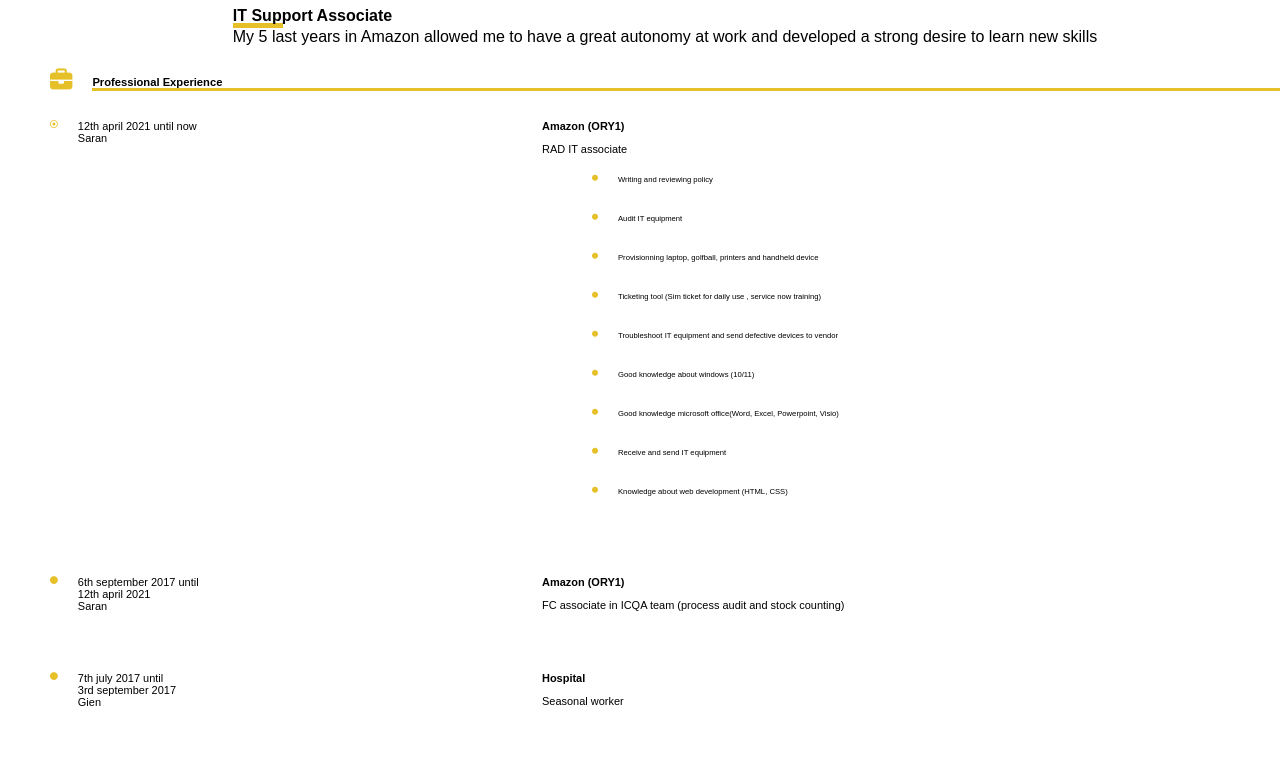
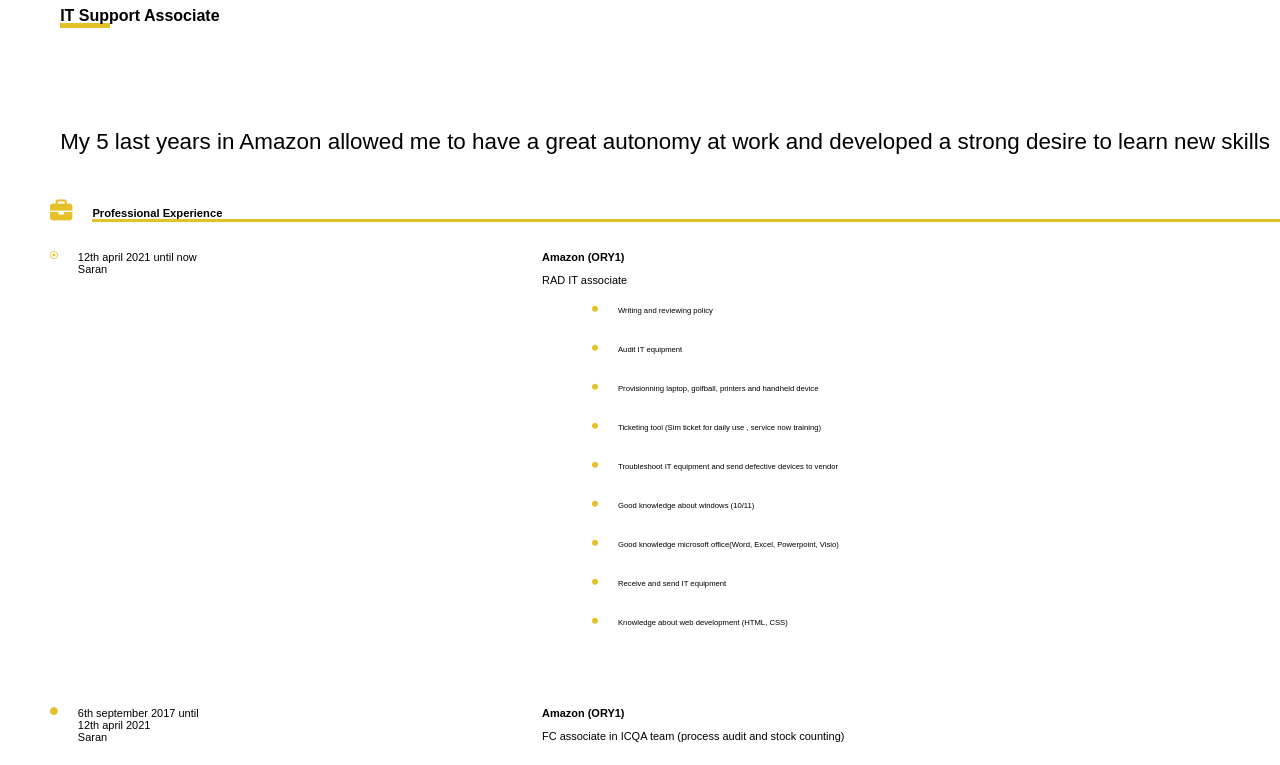
Before and after one commit to Gotane/CV-Secember-Yoann, a plain HTML site: page index.html in a window 1280 px wide. Shown: the part 284-1049 px from the top of the page. Drawn offline with Linux system fonts and the light colour scheme.

Commit message:
Add files via upload
intro

```diff
--- a/index.html
+++ b/index.html
@@ -21,10 +21,13 @@
                         <h1 id="main_title">SECEMBER <span>Yoann</span></h1>
                         <h2>IT Support Associate</h2>
                             <div id="soulignement"></div>
-						<div>
+						<div id="intro">
+						<p>
+						</br> </br> </br>
 						My 5 last years in Amazon allowed me to have a great autonomy at
 						work and developed a strong desire to learn new skills
-                    </div>
+						<p>
+						</div>
                 </div>
             </header>
 
```
